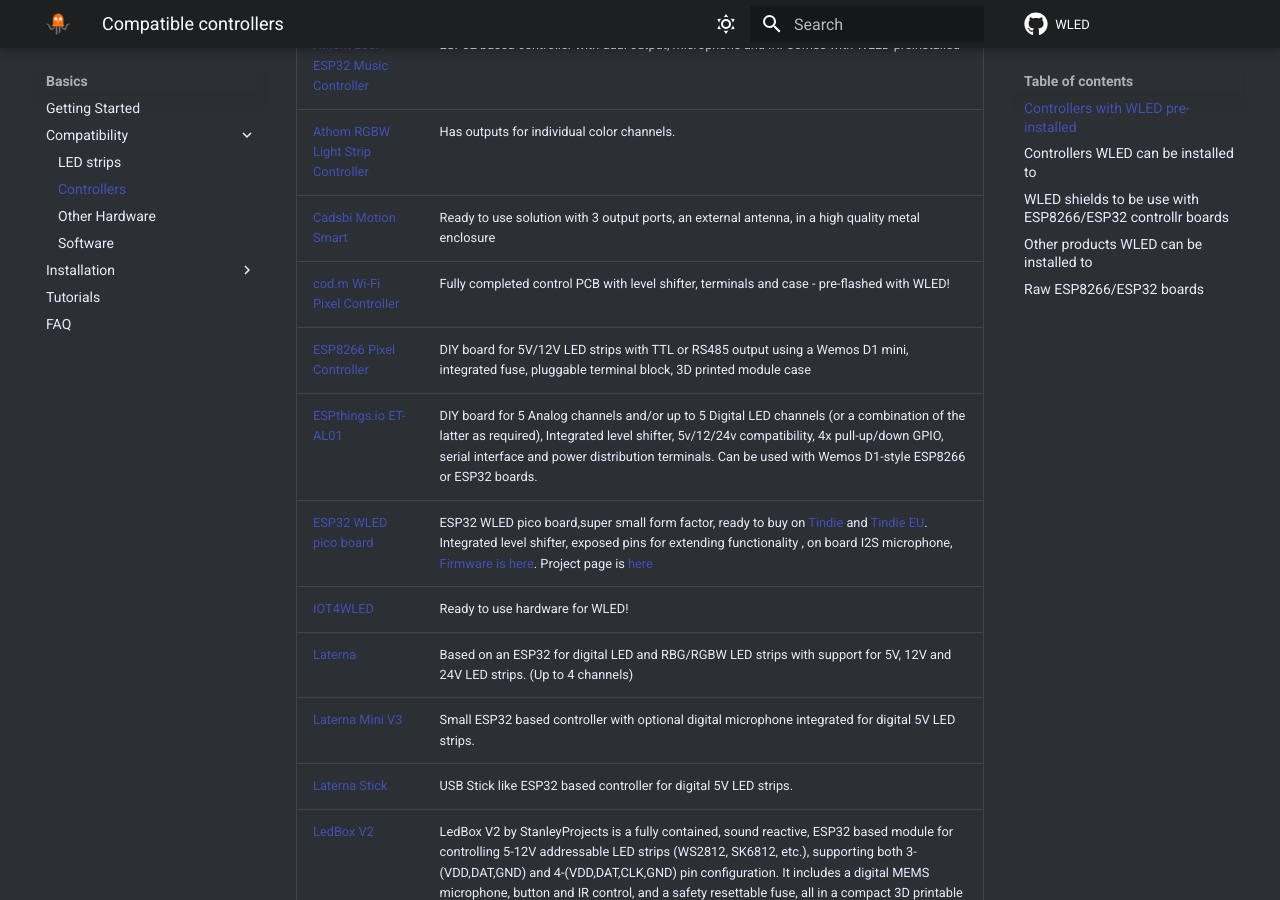
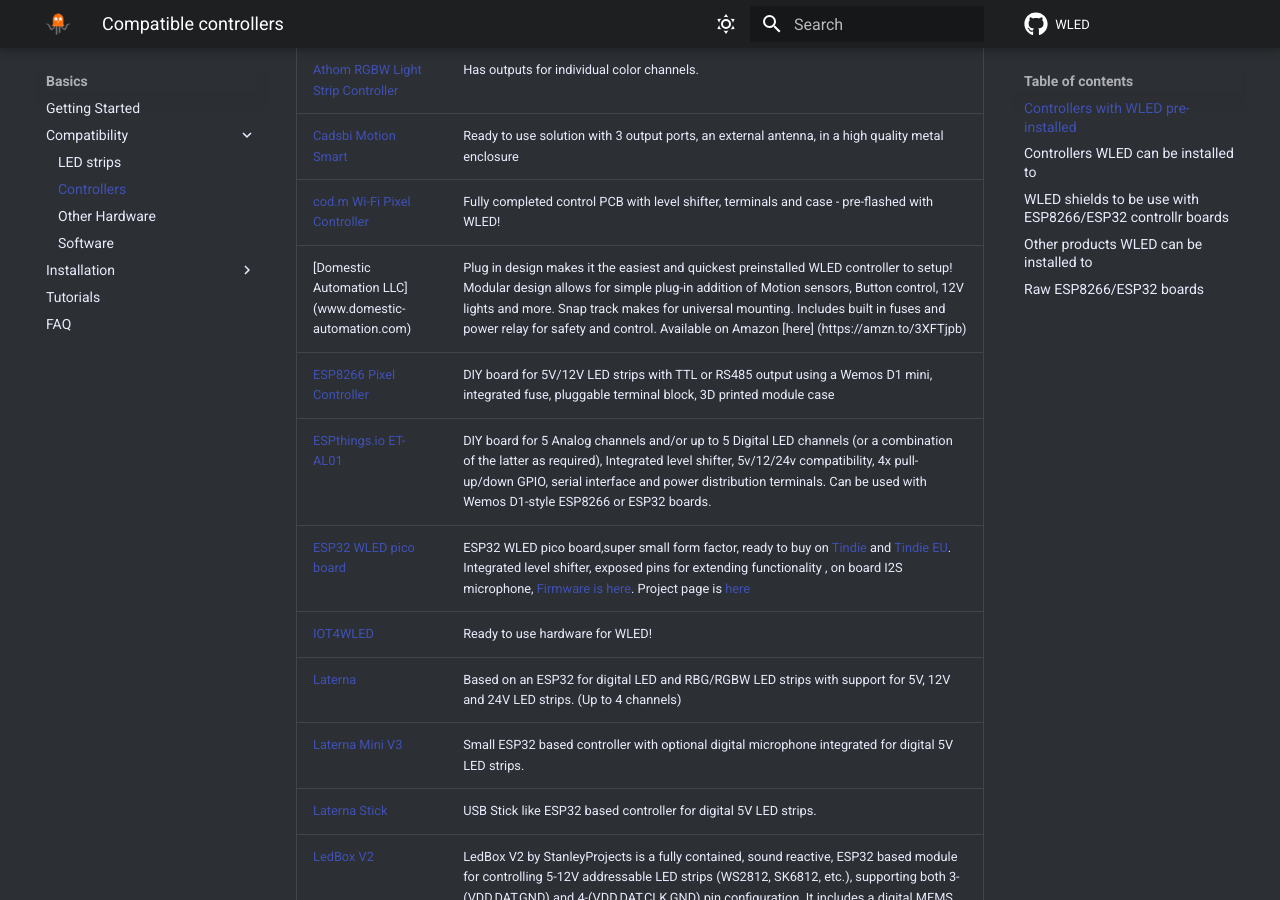
Before and after one commit to Aircoookie/WLED-Docs, an MkDocs documentation site: the page built from docs/basics/compatible-controllers.md, in a window 1280 px wide and 900 px high, scrolled down 2908 px. Built offline with MkDocs 1.6.1 and Material for MkDocs 9.7.7, drawn with Linux system fonts in a browser that asks for light colours; comment, search, counter and statistics services are not loaded.

Commit message:
Update compatible-controllers.md
Domestic Automation llc updated minor correction

```diff
--- a/docs/basics/compatible-controllers.md
+++ b/docs/basics/compatible-controllers.md
@@ -42,6 +42,7 @@
 [Athom RGBW Light Strip Controller](https://www.athom.tech/blank-1/wled-rgbw-light-strip-controller) | Has outputs for individual color channels.
 [Cadsbi Motion Smart](https://www.cadsbi-shop.de/shop/led-beleuchtungscontroller/cadsbi-motion-smart/) | Ready to use solution with 3 output ports, an external antenna, in a high quality metal enclosure
 [cod.m Wi-Fi Pixel Controller](https://shop.codm.de/automation/pixel/30/wlan-pixel-controller) | Fully completed control PCB with level shifter, terminals and case - pre-flashed with WLED!
+[Domestic Automation LLC] (www.domestic-automation.com) | Plug in design makes it the easiest and quickest preinstalled WLED controller to setup! Modular design allows for simple plug-in addition of Motion sensors, Button control, 12V lights and more. Snap track makes for universal mounting. Includes built in fuses and power relay for safety and control. Available on Amazon [here] (https://amzn.to/3XFTjpb)
 [ESP8266 Pixel Controller](https://www.maltepoeggel.de/?site=pixelcontroller) | DIY board for 5V/12V LED strips with TTL or RS485 output using a Wemos D1 mini, integrated fuse, pluggable terminal block, 3D printed module case
 [ESPthings.io ET-AL01](https://www.espthings.io/AL01) | DIY board for 5 Analog channels and/or up to 5 Digital LED channels (or a combination of the latter as required), Integrated level shifter, 5v/12/24v compatibility, 4x pull-up/down GPIO, serial interface and power distribution terminals. Can be used with Wemos D1-style ESP8266 or ESP32 boards.
 [ESP32 WLED pico board](https://www.tindie.com/products/28276/) | ESP32 WLED pico board,super small form factor, ready to buy on [Tindie](https://www.tindie.com/products/28276/) and [Tindie EU](https://www.tindie.com/products/moonmodules/esp32-pico-board-with-digital-microphone/). Integrated level shifter, exposed pins for extending functionality , on board I2S microphone, [Firmware is here](https://github.com/srg74/WLED-ESP32-pico/tree/main/Firmware). Project page is [here](https://github.com/srg74/WLED-ESP32-pico)
```
